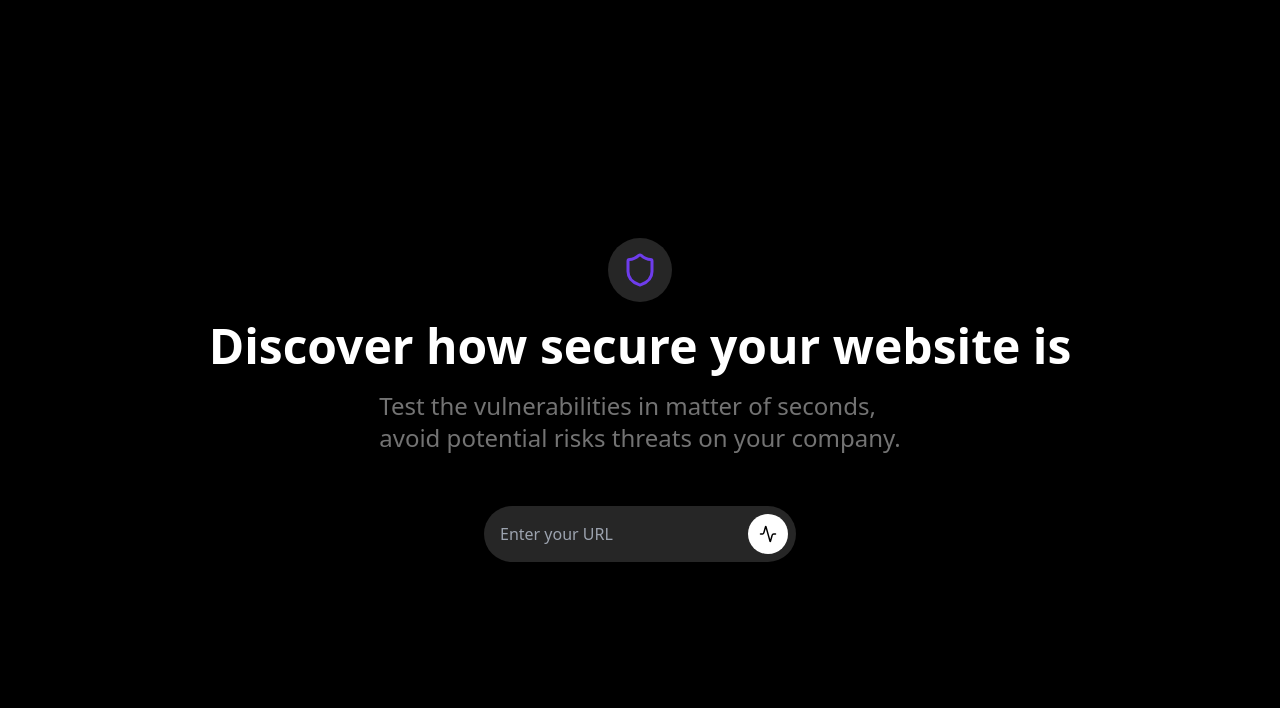
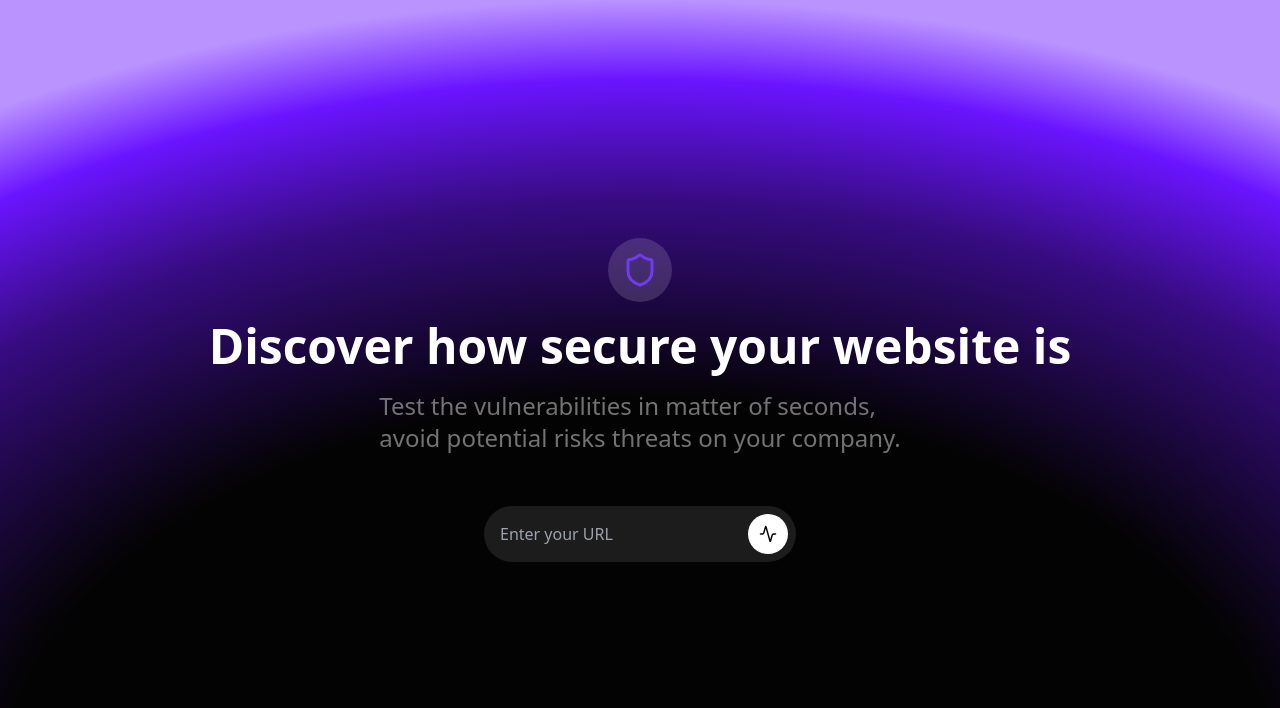
Before and after one commit to TugdualDek/projet-secu-logicielle, a Next.js app in the folder frontend/: page / in a window 1280 px wide. Shown: the top 708 px of the page. Built offline with nearby package versions, Linux system fonts and the light colour scheme.

Commit message:
Radial gradient for background + fixed babel issues

```diff
--- a/frontend/package.json
+++ b/frontend/package.json
@@ -10,6 +10,7 @@
   },
   "dependencies": {
     "@babel/preset-react": "^7.25.9",
+    "@babel/runtime": "^7.26.0",
     "@radix-ui/react-accordion": "^1.2.1",
     "@radix-ui/react-label": "^2.1.0",
     "@radix-ui/react-progress": "^1.1.0",
--- a/frontend/src/app/page.js
+++ b/frontend/src/app/page.js
@@ -5,13 +5,14 @@ import GradientBackground from '@/components/gradient-background';
 export default function Home() {
 	return (
 		<div className='w-full h-screen relative overflow-hidden'>
-      <div className="h-full flex flex-1 flex-col items-center justify-center gap-5">
+			<div className="absolute z-20 w-full h-full flex flex-1 flex-col items-center justify-center gap-5">
 				<div className='h-16 w-16 flex items-center justify-center bg-white/15 backdrop-blur-md rounded-full text-[#6E3CEC]'>
 					<Shield size={36}  />
 				</div>
 				<h1 className="text-5xl font-bold text-white">Discover how secure your website is</h1>
 				<p className="text-2xl font-medium text-neutral-500">Test the vulnerabilities in matter of seconds,<br/>avoid potential risks threats on your company.</p>
-        <div className="flex flex-row items-center bg-white/15 p-2 rounded-full mt-8">
+
+				<div className="flex flex-row items-center bg-white/10 p-2 rounded-full mt-8">
 					<input type="text" placeholder="Enter your URL" className="w-64 bg-transparent outline-none px-2" />
 					<button className="h-10 w-10 flex items-center justify-center rounded-full text-black bg-white">
 						<Activity size={18} />
--- a/frontend/src/components/gradient-background.jsx
+++ b/frontend/src/components/gradient-background.jsx
@@ -1,7 +1,7 @@
 const GradientBackground = () => {
     return (
-        <div className="absolute -z-10 inset-0 h-[200vh] backdrop-blur-[100px] bg-[#ffffff03]">
-            <div className="bg-radial-[at_25%_25%] from-white to-zinc-900 to-75%" />
+        <div className="absolute z-10 inset-0 h-[100vh] backdrop-blur-[100px] bg-[#ffffff03]">
+            <div className="h-full bg-[radial-gradient(ellipse_100%_100%_at_bottom,rgba(0,0,0,0)_50%,rgba(106,20,255,0.5)_75%,#6A14FF_90%,#BA93FF_100%)]" />
         </div>
     );
 }
```
Also changed, not shown: 1 other file (tests, documents, lock files or other folders). Lines whose indentation alone changed are shown as unchanged.
